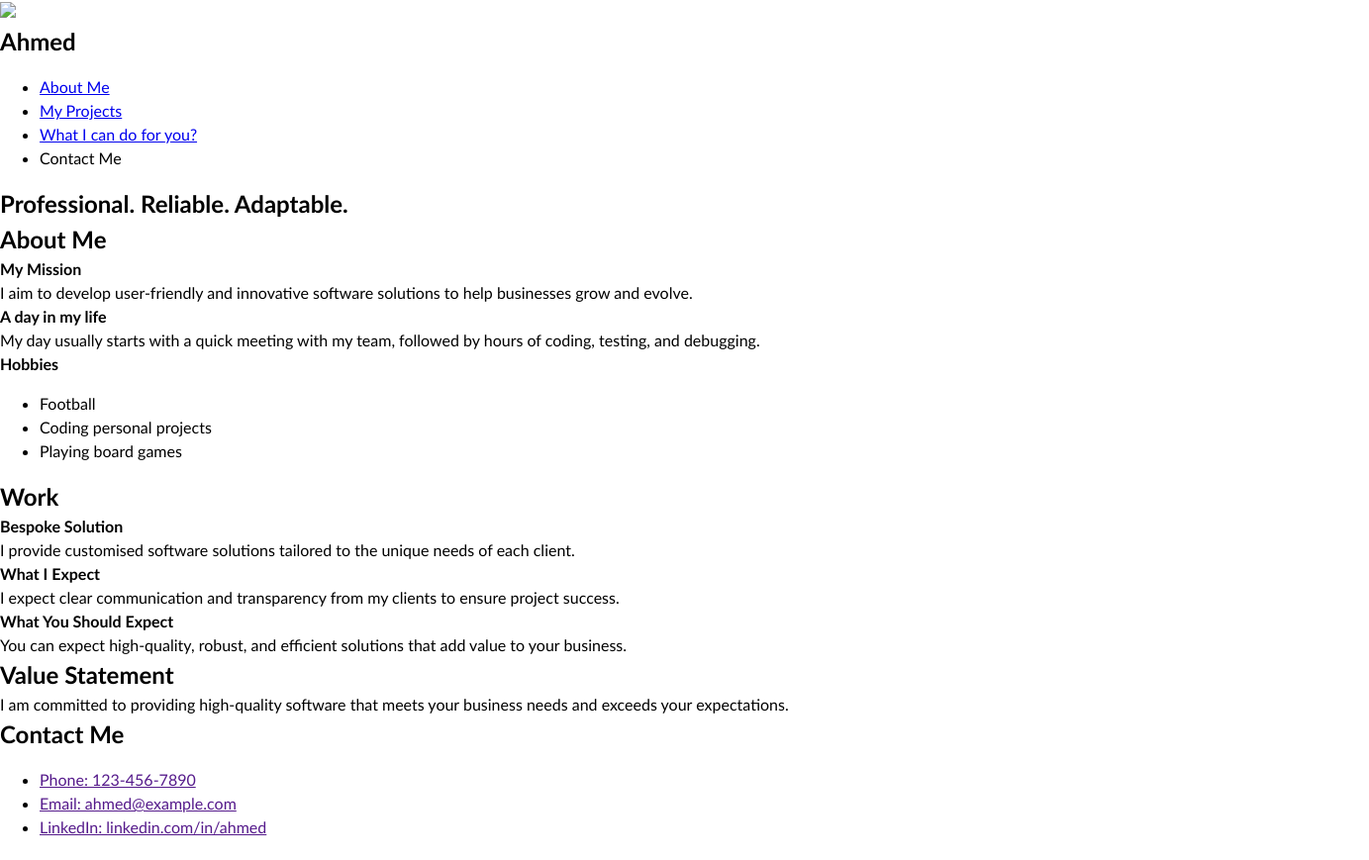
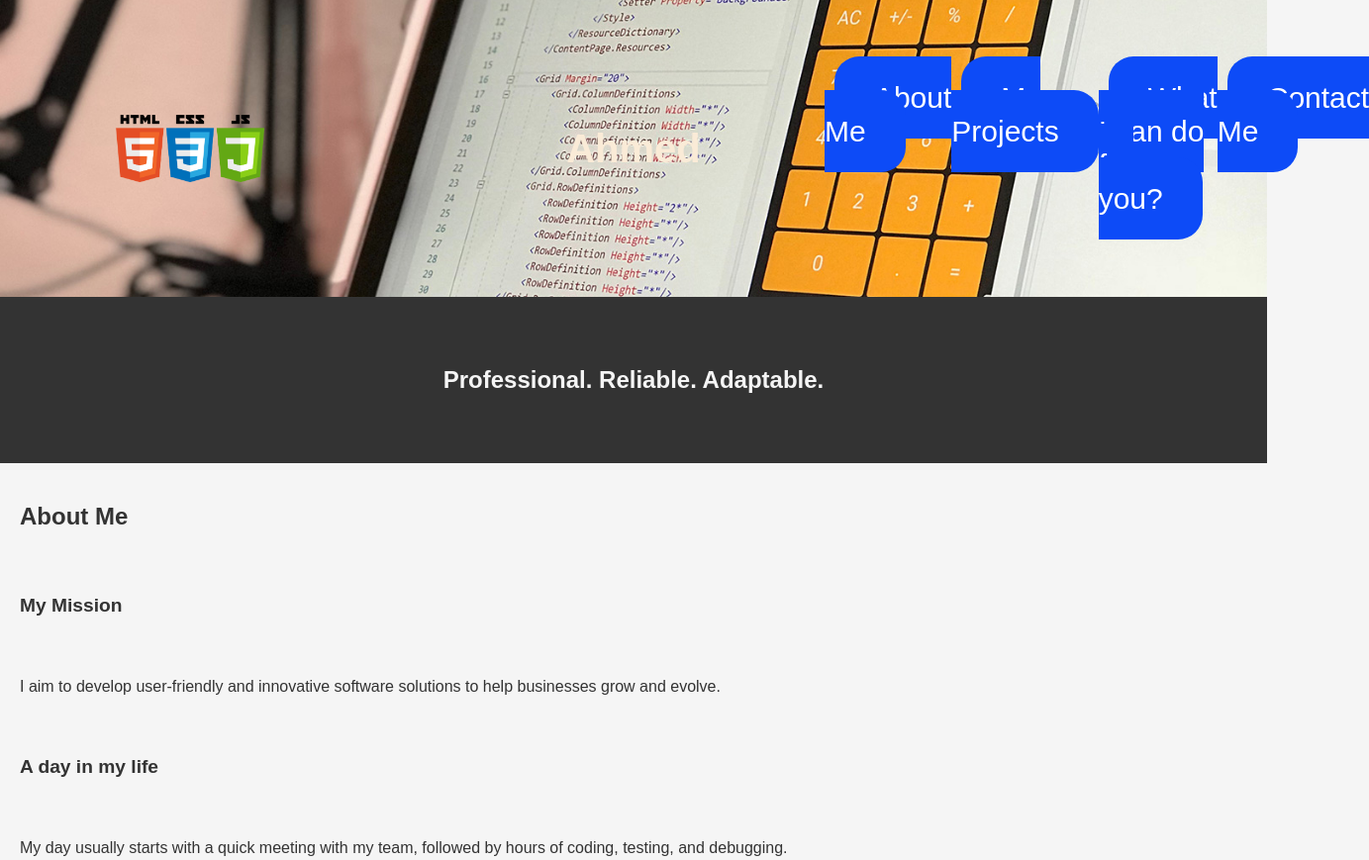
Before and after one commit to bh1ff/First-Porfolio, a plain HTML site: page index.html in a window 1280 px wide. Shown: the top 869 px of the page at 99% size, 1383 px wide, since content can reach past the window. Drawn offline with Linux system fonts and the light colour scheme.

Commit message:
navbar css updated

```diff
--- a/assets/css/style.css
+++ b/assets/css/style.css
@@ -1,23 +1,98 @@
-* {
-  box-sizing: border-box;
+:root {
+  --primary-color: #333;
+  --secondary-color: #f5f5f5;
+  --font-family: Arial, sans-serif;
 }
 
 body {
+  font-family: var(--font-family);
+  color: var(--primary-color);
+  background-color: var(--secondary-color);
   margin: 0;
   padding: 0;
-  font-family: 'Trebuchet MS', 'Lucida Sans Unicode', 'Lucida Grande', 'Lucida Sans', Arial, sans-serif;
-  line-height: 1.5;
 }
 
-h1,
-h2,
-h3,
-h4,
-h5,
-h6 {
-  margin: 0;
+nav {
+  display: grid;
+  grid-template-columns: 30% 40% 30%;
+  grid-template-areas: "logo name links";
+  align-items: center;
+  /* margin: 30px 15px; */
+  justify-items: center;
+  background-image: url(/assets/images/02-portfolio-2.jpg);
+  min-height: 300px;
+  background-repeat: no-repeat;
+  background-size: cover;
+  background-position: center;
+}
+#navName {
+  grid-area: name;
+  font-size: 40px;
+  color: antiquewhite;
+
+}
+.navBarList {
+  grid-area: links;
+  display: flex;
+  justify-content:space-between;
+  list-style-type: none;
+
+
+}
+.navBarList li a {
+  margin-left: 10px;
+  text-decoration: none;
+  font-size: 30px;
+  color: white;
+  padding: 25px 40px;
+  background-color: rgb(13, 75, 247);
+  border-radius: 25px;
 }
 
-p {
-  margin: 0;
+.navBarList li a::before {
+  margin-left: 10px;
 }
+.navBarList li a:hover {
+  font-size: 35px;
+  background-color: green;
+}
+
+#navLogo {
+  grid-area: logo;
+  max-width: 150px;
+
+}
+
+.pageWapper {
+  display: grid;
+  grid-template-columns: 1fr;
+  grid-gap: 20px;
+  padding: 20px;
+}
+
+.pageSection {
+  display: grid;
+  grid-template-columns: 1fr;
+  grid-gap: 20px;
+}
+
+.aboutSubsections,
+.workSubsections {
+  color: var(--primary-color);
+  font-size: 1.2em;
+}
+
+.contact {
+  display: grid;
+  grid-template-columns: repeat(3, 1fr);
+  grid-gap: 20px;
+}
+
+.heroBanner {
+  display: grid;
+  justify-content: center;
+  align-content: center;
+  background-color: var(--primary-color);
+  color: var(--secondary-color);
+  padding: 50px 0;
+}
--- a/index.html
+++ b/index.html
@@ -6,14 +6,14 @@
   <meta name="viewport" content="width=device-width, initial-scale=1.0">
   <meta http-equiv="X-UA-Compatible" content="ie=edge">
   <title>Ahmed Ayad // Web Visionary</title>
-  <link rel="stylesheet" href="./assets/css/style.css" />
+  <link rel="stylesheet" href="/assets/css/style.css" />
 </head>
 
 <body>
   <!-- main logo / nav -->
   <header>
     <nav>
-      <img src="/assets/images/codeLogo.png" class="nav" id="navLogo">
+      <img src="/assets/images/headerlogo.png" class="nav" id="navLogo">
       <h1 class="nav" id="navName"> Ahmed</h1>
       <ul class="navBarList">
         <li><a href="#about">About Me</a></li>
```
Also changed, not shown: assets/images/headerlogo.png (added).
